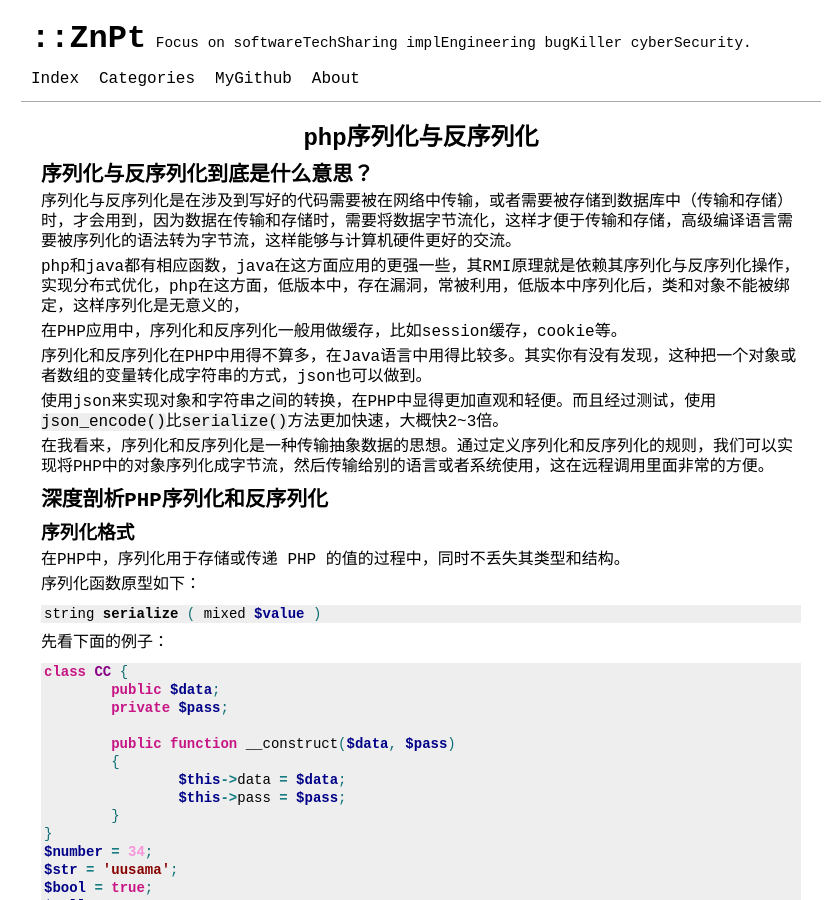
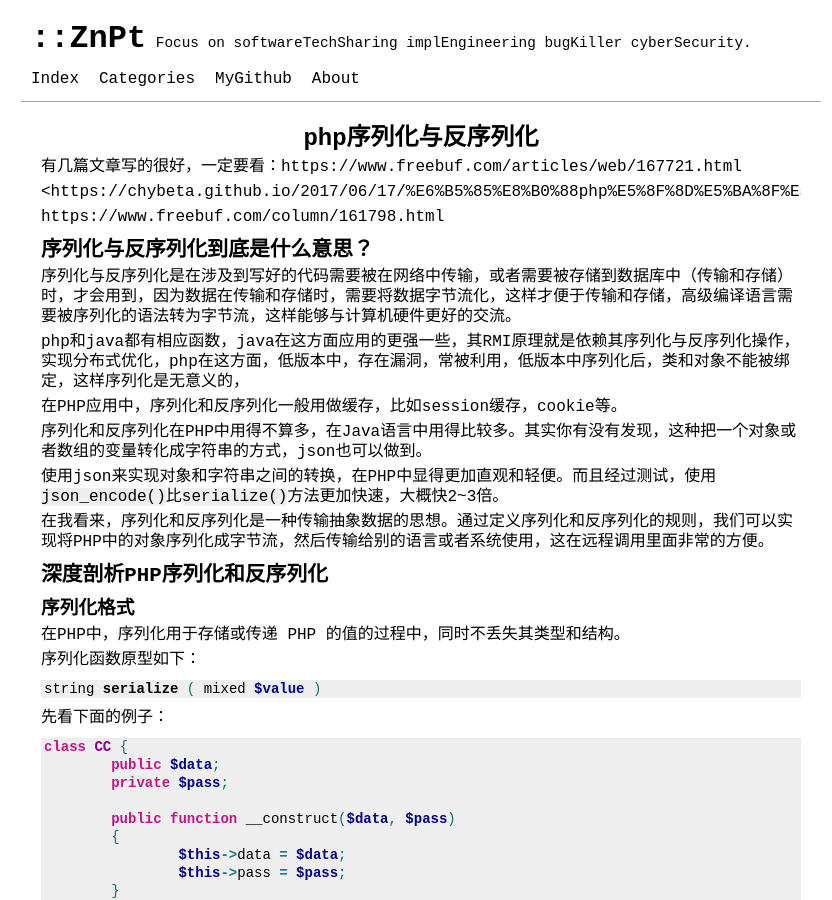
Before and after one commit to 2hux1nb0/2hux1nb0.github.io, a Jekyll site: the page built from _posts/2021-03-04-php序列化与反序列化.md, in a window 1280 px wide and 900 px high. Shown: the whole window, without its empty margins (219-1051 px from the left). Built offline with Jekyll 4.4.1, drawn with Linux system fonts in a browser that asks for light colours.

Commit message:
Update 2021-03-04-php序列化与反序列化.md

```diff
--- a/_posts/2021-03-04-php序列化与反序列化.md
+++ b/_posts/2021-03-04-php序列化与反序列化.md
@@ -6,6 +6,12 @@ categories: [PHP]
 tags: [序列化]
 
 ---
+
+有几篇文章写的很好，一定要看：<https://www.freebuf.com/articles/web/167721.html>
+
+<[https://chybeta.github.io/2017/06/17/%E6%B5%85%E8%B0%88php%E5%8F%8D%E5%BA%8F%E5%88%97%E5%8C%96%E6%BC%8F%E6%B4%9E/](https://chybeta.github.io/2017/06/17/浅谈php反序列化漏洞/)>
+
+<https://www.freebuf.com/column/161798.html>
 
 ##  序列化与反序列化到底是什么意思？
 
```
